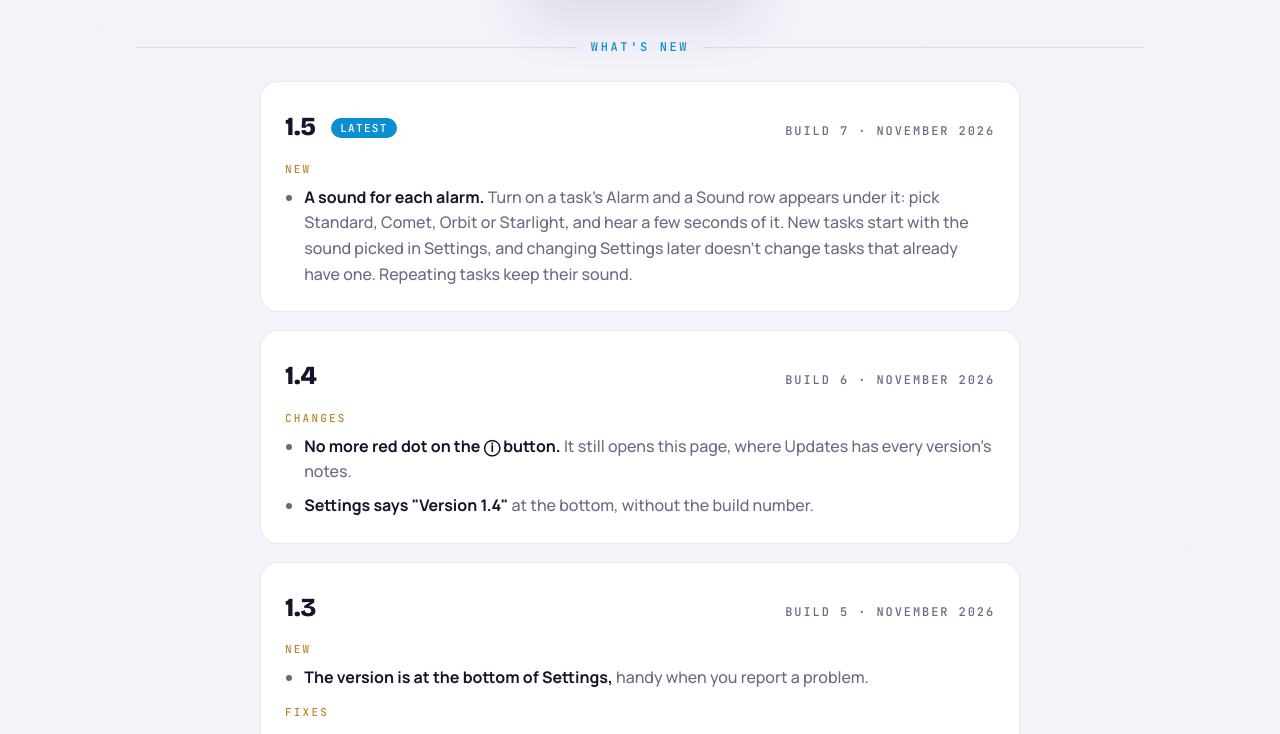
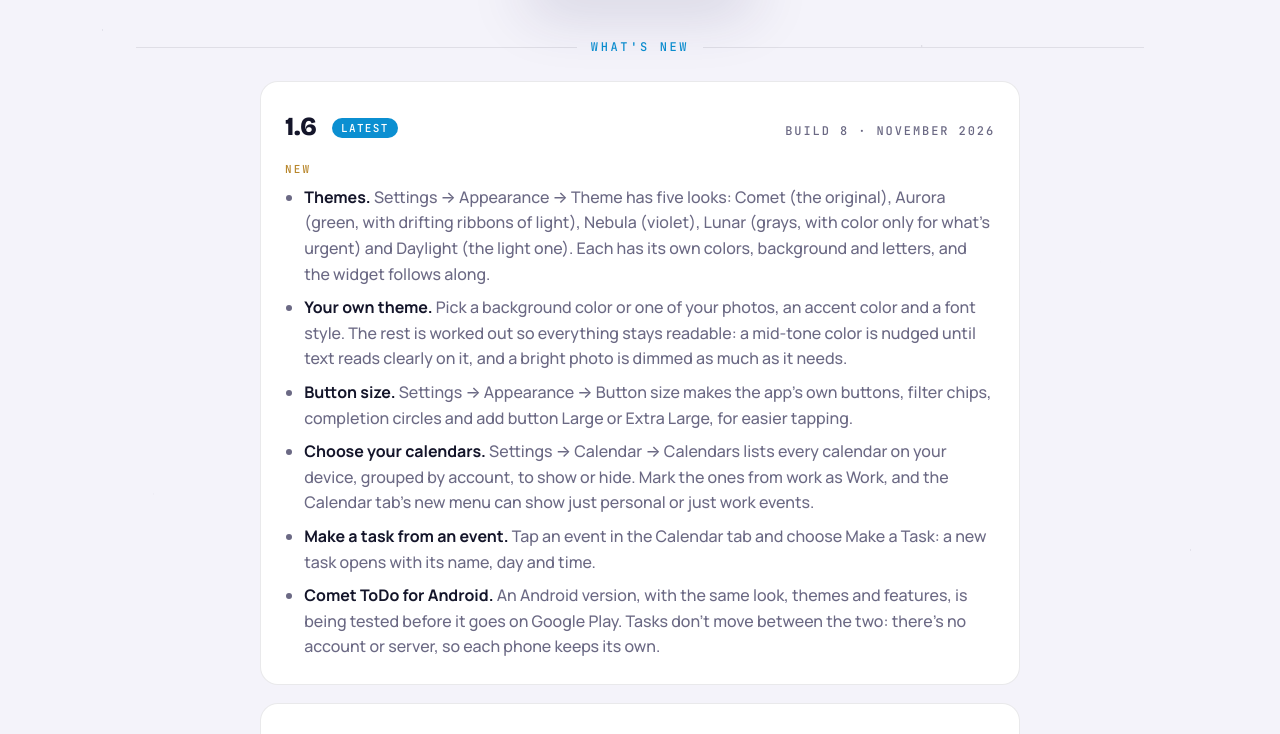
Before and after one commit to JasonHuang24/comet-todo-about, a plain HTML site: page index.html in a window 1280 px wide. Both pictures are taken after a click on the link "What's new in 1.4 →". Shown: the part 806-1540 px from the top of the page. Drawn offline with nearby package versions, Linux system fonts and the light colour scheme.

Commit message:
What's new in 1.6: themes, button size, calendars, Android
Co-Authored-By: Claude Opus 5.5 <noreply@anthropic.com>

```diff
--- a/index.html
+++ b/index.html
@@ -425,7 +425,25 @@
       <div class="notes">
         <article class="release">
           <header>
-            <h3>1.5 <span class="latest">Latest</span></h3>
+            <h3>1.6 <span class="latest">Latest</span></h3>
+            <span class="build">Build 8 · November 2026</span>
+          </header>
+          <div class="group">
+            <h4>New</h4>
+            <ul>
+              <li><strong>Themes.</strong> Settings → Appearance → Theme has five looks: Comet (the original), Aurora (green, with drifting ribbons of light), Nebula (violet), Lunar (grays, with color only for what's urgent) and Daylight (the light one). Each has its own colors, background and letters, and the widget follows along.</li>
+              <li><strong>Your own theme.</strong> Pick a background color or one of your photos, an accent color and a font style. The rest is worked out so everything stays readable: a mid-tone color is nudged until text reads clearly on it, and a bright photo is dimmed as much as it needs.</li>
+              <li><strong>Button size.</strong> Settings → Appearance → Button size makes the app's own buttons, filter chips, completion circles and add button Large or Extra Large, for easier tapping.</li>
+              <li><strong>Choose your calendars.</strong> Settings → Calendar → Calendars lists every calendar on your device, grouped by account, to show or hide. Mark the ones from work as Work, and the Calendar tab's new menu can show just personal or just work events.</li>
+              <li><strong>Make a task from an event.</strong> Tap an event in the Calendar tab and choose Make a Task: a new task opens with its name, day and time.</li>
+              <li><strong>Comet ToDo for Android.</strong> An Android version, with the same look, themes and features, is being tested before it goes on Google Play. Tasks don't move between the two: there's no account or server, so each phone keeps its own.</li>
+            </ul>
+          </div>
+        </article>
+
+        <article class="release">
+          <header>
+            <h3>1.5</h3>
             <span class="build">Build 7 · November 2026</span>
           </header>
           <div class="group">
```
